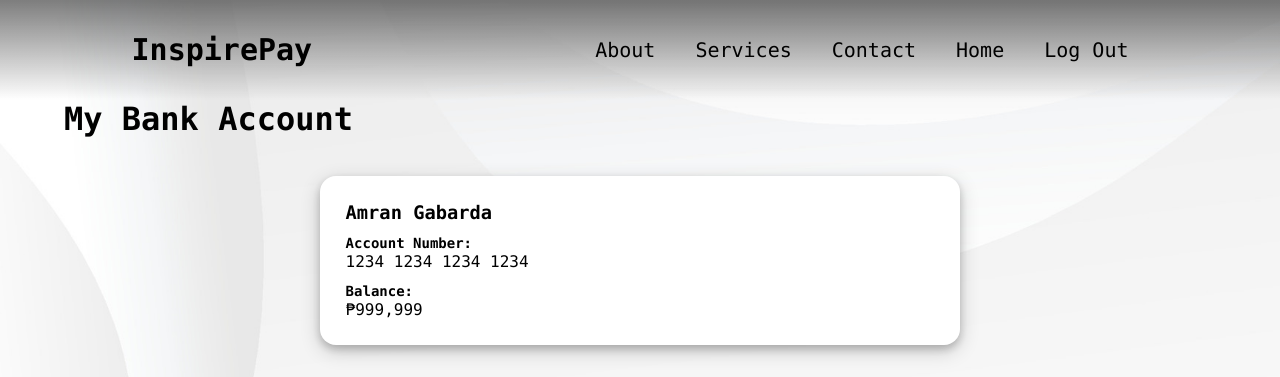
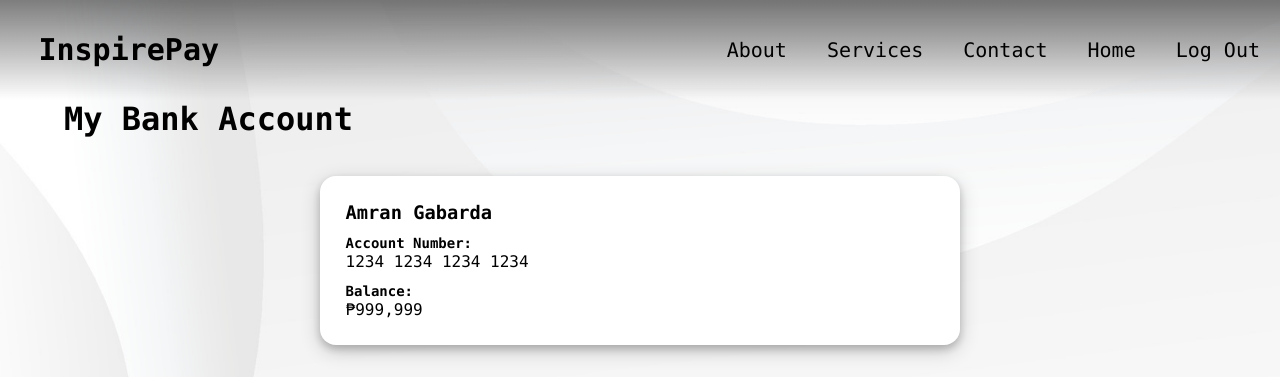
Before and after one commit to EJDonato/Bank-System-REMAKE, a Flask app: a page that uses templates/home_page.html in a window 1280 px wide. Shown: the top 377 px of the page. Run offline with Flask 3, Linux system fonts and the light colour scheme.

Commit message:
Update home_page.css

```diff
--- a/static/home_page.css
+++ b/static/home_page.css
@@ -17,17 +17,18 @@
     position: flex;
     top: 0;
     display: flex;
-    justify-content: space-around;
+    justify-content: space-between;
     width: 100%;
     height: 100px;
     line-height: 100px;
     background: linear-gradient(rgba(39, 39, 39, 0.6), transparent);
     z-index: 1;
 }
-.logo p{
+.logo {
     font-size: 30px;
     color: #000;
     font-weight: 900;
+    margin-left: 3%;
 }
 .nav ul{
     display:  flex;
@@ -96,7 +97,7 @@
     font-size: 1rem;
     cursor: pointer;
     box-shadow: 0 4px 12px rgba(0, 0, 0, 0.1);
-    transition: all 0.5s ease;
+    transition: all 0.3s ease;
 }
 
 .buttons button:hover {
```
